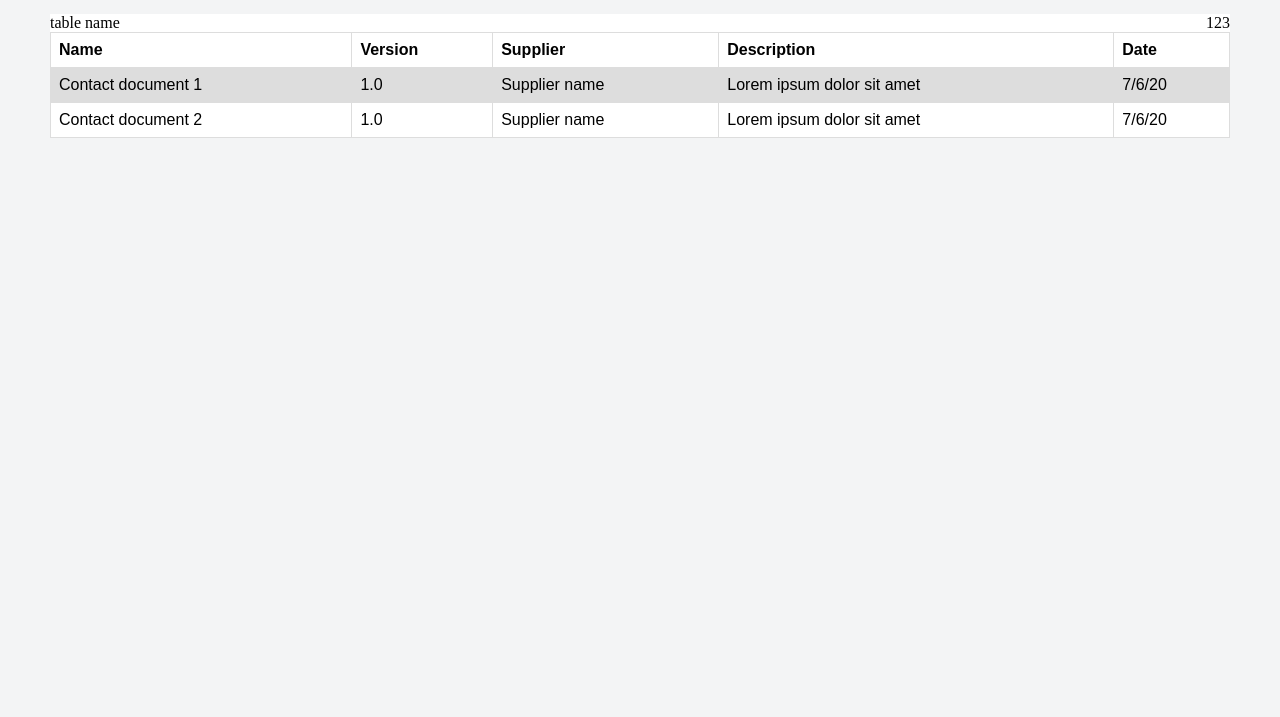
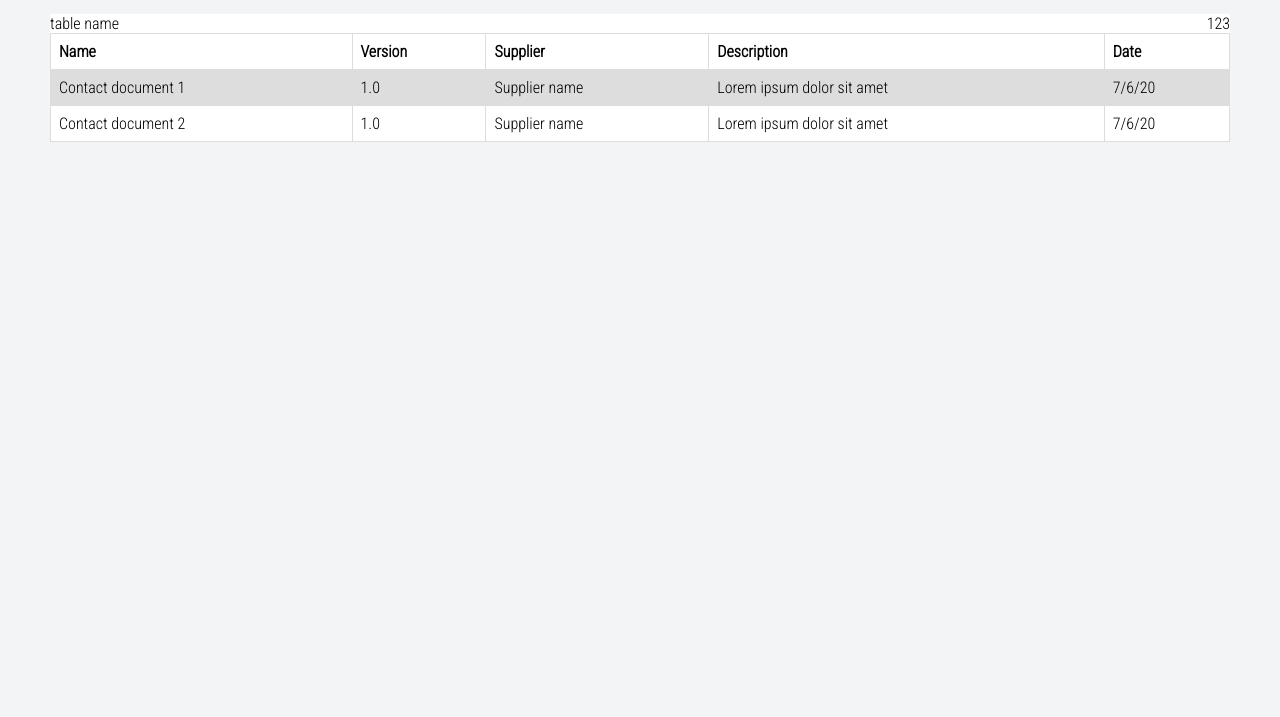
Before and after one commit to abbasgm/Tutorial-Javascript, a plain HTML site: page index.html in a window 1280 px wide. Shown: the part 83-800 px from the top of the page. Drawn offline with Linux system fonts and the light colour scheme.

Commit message:
add font library

```diff
--- a/index.html
+++ b/index.html
@@ -4,6 +4,9 @@
     <title>Page Title</title>
 
     <style>
+      *{
+        font-family: 'Roboto Condensed', sans-serif;
+      }
       body {
         padding: 0;
         margin: 0;
@@ -77,6 +80,9 @@
         background-color: #dddddd;
       }
     </style>
+    <link rel="preconnect" href="https://fonts.googleapis.com">
+<link rel="preconnect" href="https://fonts.gstatic.com" crossorigin>
+<link href="https://fonts.googleapis.com/css2?family=Roboto+Condensed:wght@300&display=swap" rel="stylesheet">
   </head>
 
   <body>
```
